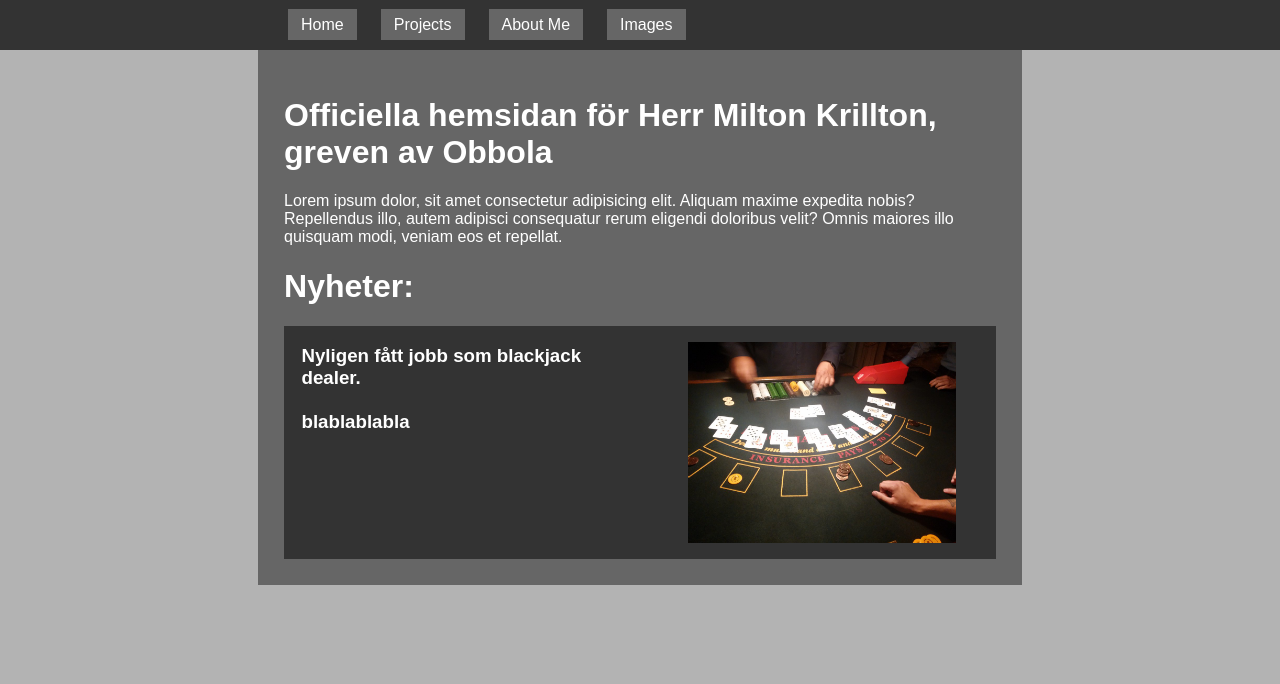
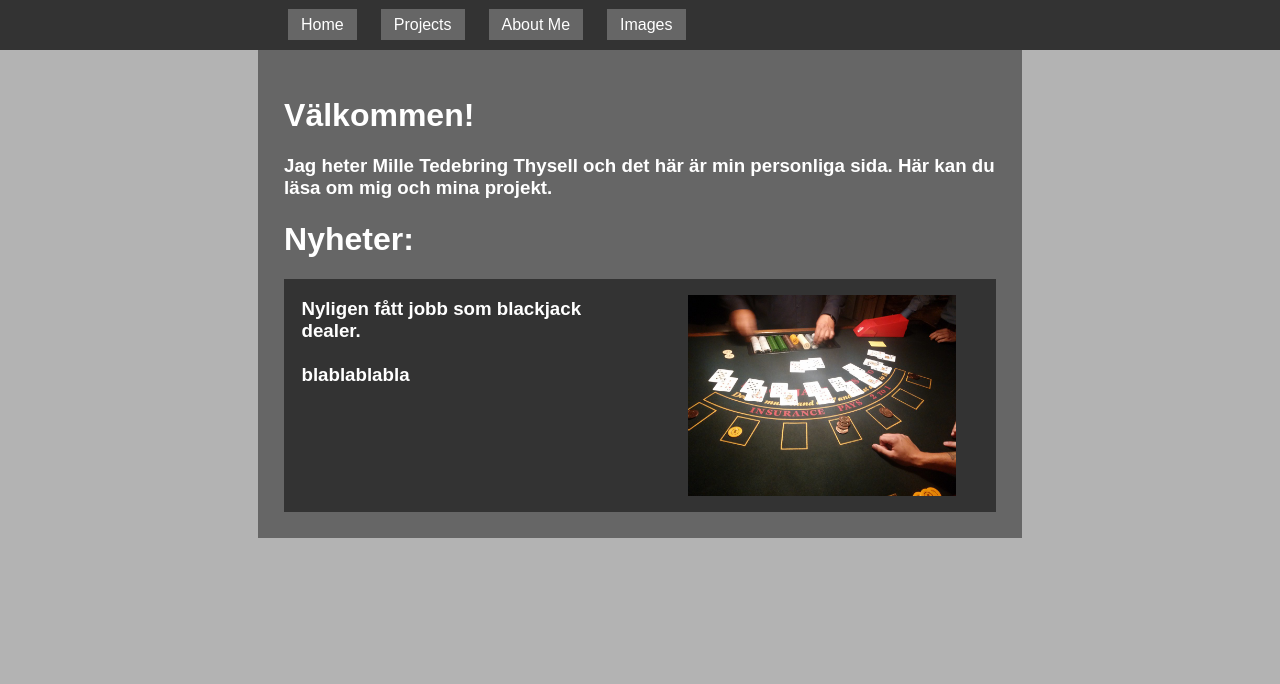
Before and after one commit to BallesMammaEnjoyer/CV-2, a plain HTML site: page index.html in a window 1280 px wide. Drawn offline with Linux system fonts and the light colour scheme.

Commit message:
fixade text

```diff
--- a/index.html
+++ b/index.html
@@ -44,9 +44,10 @@
 
     </header>
     <main class="container">
-        <h1>Officiella hemsidan för Herr Milton Krillton,
-            greven av Obbola</h1>
-        <p>Lorem ipsum dolor, sit amet consectetur adipisicing elit. Aliquam maxime expedita nobis? Repellendus illo, autem adipisci consequatur rerum eligendi doloribus velit? Omnis maiores illo quisquam modi, veniam eos et repellat.</p>
+        <h1>Välkommen!</h1>
+        <h3>Jag heter Mille Tedebring Thysell och det här är min personliga sida.
+            Här kan du läsa om mig och mina projekt.
+        </h3>
         <h1>Nyheter:</h1>
         <ul class="gallery" role="list">
             <h3 class="newsfix">Nyligen fått jobb som blackjack dealer. <br><br>
```
Also changed, not shown: aboutme.html (+4 -2 lines).
